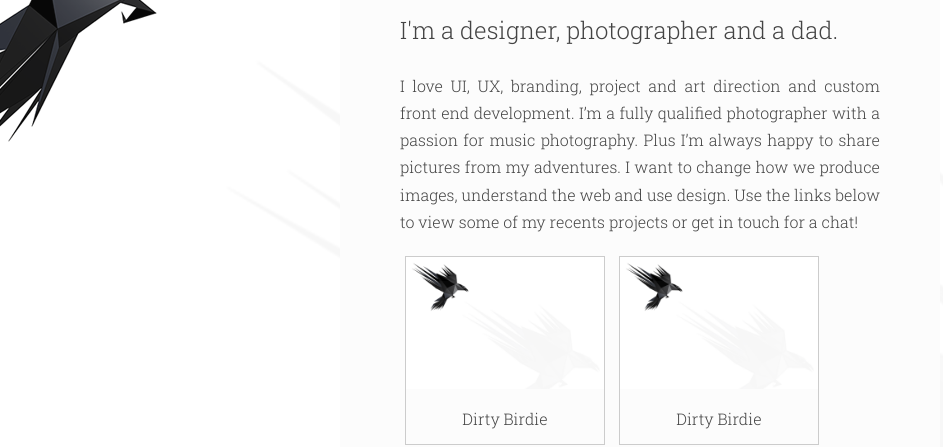
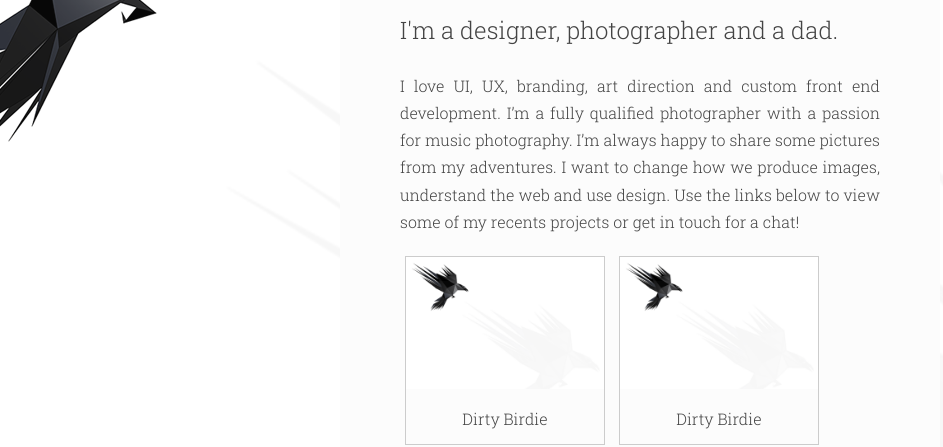
Before and after one commit to PaulMcGlade/hello, a plain HTML site: page index.html in a window 1280 px wide. Shown: the part 375-822 px from the top of the page, without its empty margins (0-943 px from the left). Drawn offline with Linux system fonts and the light colour scheme.

Commit message:
Update index.html

```diff
--- a/index.html
+++ b/index.html
@@ -32,7 +32,7 @@
 	<!-- Let the world know about you -->
 	<div class="about">
 		<p>I'm a designer, photographer and a dad.</p>
-		<p>I love UI, UX, branding, project and art direction and custom front end development. I’m a fully qualified photographer with a passion for music photography. Plus I’m always happy to share pictures from my adventures.
+		<p>I love UI, UX, branding, art direction and custom front end development. I’m a fully qualified photographer with a passion for music photography. I’m always happy to share some pictures from my adventures.
 I want to change how we produce images, understand the web and use design. Use the links below to view some of my recents projects or get in touch for a chat!</p>
 
 	</div>
```
